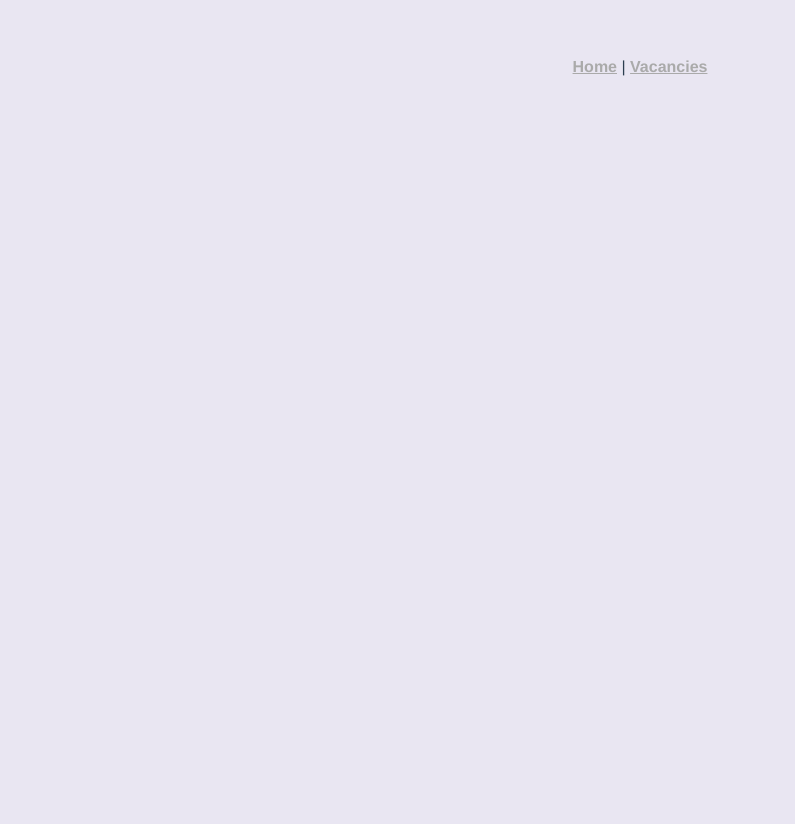
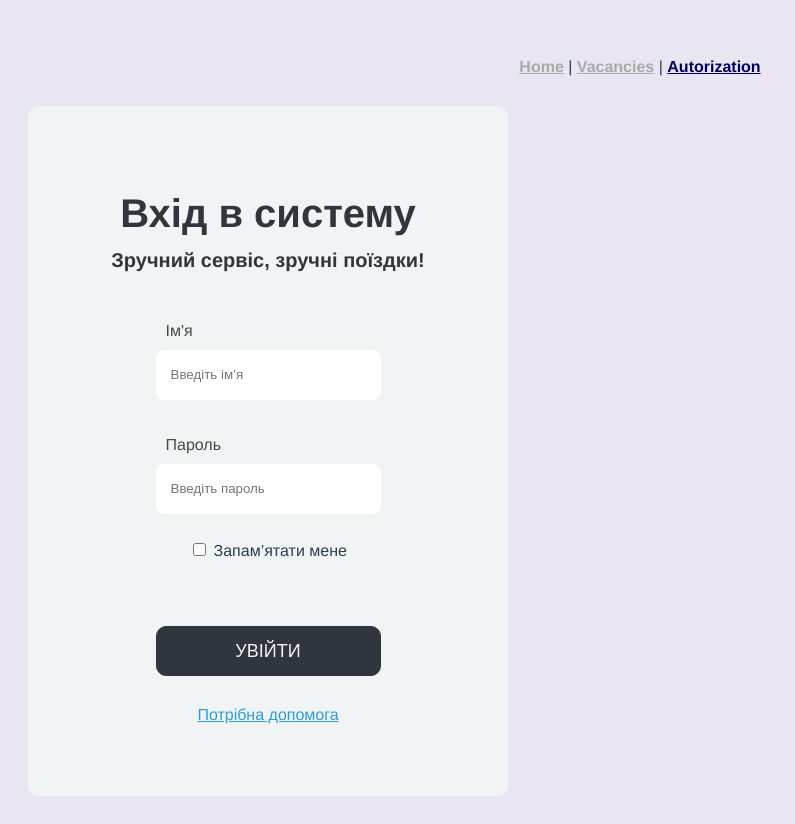
Before and after one commit to sergiy-fartushniak/vue-app-vacancy, a Vue app: page /auth in a window 1280 px wide. Shown: the whole page, without its empty margins (0-795 px from the left). Built offline with nearby package versions, Linux system fonts and the light colour scheme.

Commit message:
auth view and component added

```diff
--- a/package.json
+++ b/package.json
@@ -10,10 +10,13 @@
     "proxy": "lcp --proxyUrl https://cleverstaff.net"
   },
   "dependencies": {
+    "axios": "^0.21.4",
     "core-js": "^3.6.5",
     "local-cors-proxy": "^1.1.0",
     "vue": "^2.6.11",
-    "vue-router": "^3.2.0"
+    "vue-axios": "^3.3.6",
+    "vue-router": "^3.2.0",
+    "vuex": "^3.6.2"
   },
   "devDependencies": {
     "@vue/cli-plugin-babel": "~4.5.0",
--- a/src/App.vue
+++ b/src/App.vue
@@ -2,7 +2,8 @@
   <div id="app">
     <div id="nav">
       <router-link to="/">Home</router-link> |
-      <router-link to="/vacancies">Vacancies</router-link>
+      <router-link to="/vacancies">Vacancies</router-link> |
+      <router-link to="/auth">Autorization</router-link>
     </div>
     <router-view/>
   </div>
--- /dev/null
+++ b/src/components/AuthPage.vue
@@ -0,0 +1,137 @@
+<template>
+  <div class="auth">
+    <h1 class="auth__title">Вхід в систему</h1>
+    <h4 class="auth__subtitle">Зручний сервіс, зручні поїздки! </h4>
+    <form class="auth__form">
+      <label>
+        <p class="input-text">Ім'я</p>
+        <input
+          type="text"
+          name="text"
+          placeholder="Введіть ім’я"
+          class="input"
+          v-model="userName"
+        >
+      </label>
+      <label>
+        <p class="input-text">Пароль</p>
+        <input
+          type="text"
+          name="password"
+          placeholder="Введіть пароль"
+          class="input"
+          v-model="userPassword"
+        >
+      </label>
+      <label>
+        <input
+          type="checkbox"
+          name="remember"
+          v-model="rememberMe"
+        >
+        Запам’ятати мене
+      </label>
+      <button
+        class="login-button"
+        type="button"
+        @click="login"
+      >
+        Увійти
+      </button>
+    </form>
+    <a class="help-link" href="#" >Потрібна допомога</a>
+  </div>
+</template>
+
+<script>
+export default {
+  name: 'AuthPage',
+  data() {
+    return {
+      userName: '',
+      userPassword: '',
+      rememberMe: false,
+    };
+  },
+  methods: {
+    login() {
+      this.$store.state.userName = this.userName;
+      this.$store.state.userPassword = this.userPassword;
+      console.log(this.$store.state.userName);
+    },
+  },
+};
+</script>
+
+<style scoped lang="scss">
+.auth {
+  display: flex;
+  flex-direction: column;
+  align-items: center;
+
+  width: 480px;
+  background-color: #F0F4F4;
+  border-radius: 10px;
+  padding: 72px;
+
+  &__title {
+    margin: 0;
+    font-size: 40px;
+    line-height: 70px;
+
+    text-align: center;
+
+    color: #31353D;
+  }
+
+  &__subtitle {
+    margin: 0;
+    font-size: 20px;
+    line-height: 24px;
+    text-align: center;
+
+    color: #31353D;
+  }
+
+  &__form {
+    margin-top: 40px;
+  display: flex;
+  flex-direction: column;
+  gap: 26px;
+  }
+  .input {
+    padding-left: 14px;
+    max-width: 330px;
+    width: 100%;
+    height: 50px;
+    line-height: 50px;
+    background: #fff;
+    border-radius: 8px;
+    border: 1px solid #ffffff;
+  }
+  .login-button {
+    cursor: pointer;
+    width: 225px;
+    height: 50px;
+    margin-top: 40px;
+    background: #31353D;
+    border-radius: 10px;
+    font-size: 18px;
+    line-height: 22px;
+    text-transform: uppercase;
+    color: #F0F4F4;
+    border: 1px solid #31353D;
+  }
+  .help-link {
+    color: #2D9CDB;
+    margin-top: 30px;
+  }
+  .input-text {
+    text-align: left;
+    margin: 10px;
+    color: #484848;
+    font-size: 16px;
+    line-height: 18px;
+  }
+}
+</style>
--- a/src/components/HomePage.vue
+++ b/src/components/HomePage.vue
@@ -1,6 +1,7 @@
 <template>
   <div class="home">
-    <h1>{{ msg }}</h1>
+    <h1 v-if="userName">Name: {{userName}}</h1>
+    <h1 v-if="userPassword">Password: {{userPassword}}</h1>
   </div>
 </template>
 
@@ -8,7 +9,8 @@
 export default {
   name: 'HomePage',
   props: {
-    msg: String,
+    userName: String,
+    userPassword: String,
   },
 };
 </script>
--- a/src/main.js
+++ b/src/main.js
@@ -1,10 +1,12 @@
 import Vue from 'vue';
 import App from './App.vue';
 import router from './router';
+import store from './store';
 
 Vue.config.productionTip = false;
 
 new Vue({
+  store,
   router,
   render: (h) => h(App),
 }).$mount('#app');
--- a/src/router/index.js
+++ b/src/router/index.js
@@ -1,6 +1,7 @@
 import Vue from 'vue';
 import VueRouter from 'vue-router';
 import Home from '../views/Home.vue';
+import AuthPage from '../views/Auth.vue';
 
 Vue.use(VueRouter);
 
@@ -15,7 +16,11 @@ const routes = [
     name: 'Vacancies',
     component: () => import('../views/Vacancies.vue'),
   },
-
+  {
+    path: '/auth',
+    name: 'Auth',
+    component: AuthPage,
+  },
 ];
 
 const router = new VueRouter({
--- /dev/null
+++ b/src/store/index.js
@@ -0,0 +1,12 @@
+import Vue from 'vue';
+import Vuex from 'vuex';
+// import axios from 'axios';
+
+Vue.use(Vuex);
+
+export default new Vuex.Store({
+  state: {
+    userName: '',
+    userPassword: '',
+  },
+});
--- /dev/null
+++ b/src/views/Auth.vue
@@ -0,0 +1,16 @@
+<template>
+  <div class="auth">
+      <auth-page></auth-page>
+  </div>
+</template>
+
+<script>
+import AuthPage from '../components/AuthPage.vue';
+
+export default {
+  name: 'Auth',
+  components: {
+    AuthPage,
+  },
+};
+</script>
--- a/src/views/Home.vue
+++ b/src/views/Home.vue
@@ -1,7 +1,7 @@
 <template>
   <div class="home">
     <img alt="Vue logo" src="../assets/logo.png">
-    <home-page msg="Home Page!"></home-page>
+    <home-page :userName="userName" :userPassword="userPassword"></home-page>
   </div>
 </template>
 
@@ -11,8 +11,18 @@ import HomePage from '@/components/HomePage.vue';
 
 export default {
   name: 'Home',
+  data() {
+    return {
+      userName: '',
+      userPassword: '',
+    };
+  },
   components: {
     HomePage,
   },
+  mounted() {
+    this.userName = this.$store.state.userName;
+    this.userPassword = this.$store.state.userPassword;
+  },
 };
 </script>
```
Also changed, not shown: 1 other file (tests, documents, lock files or other folders).
